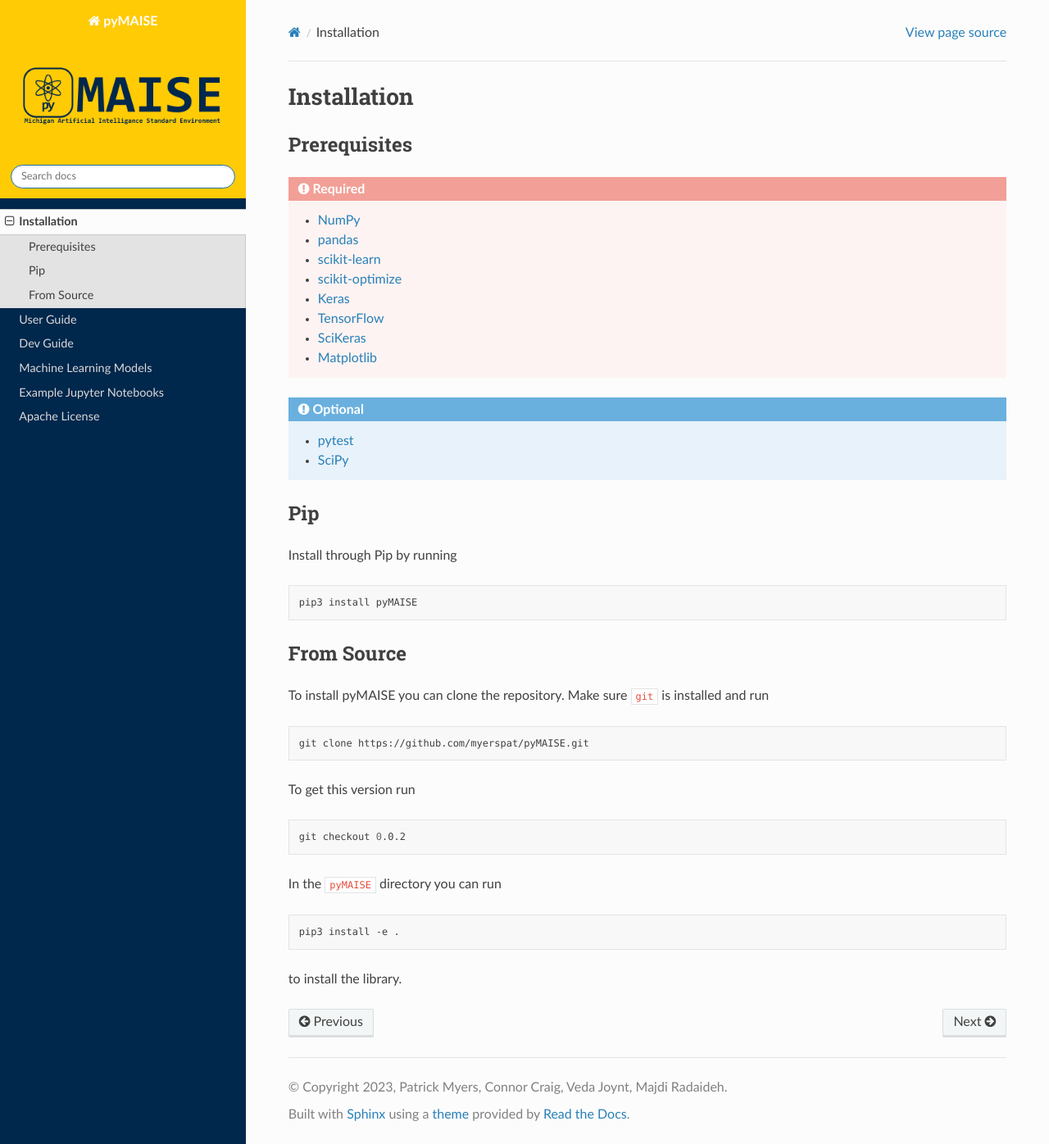
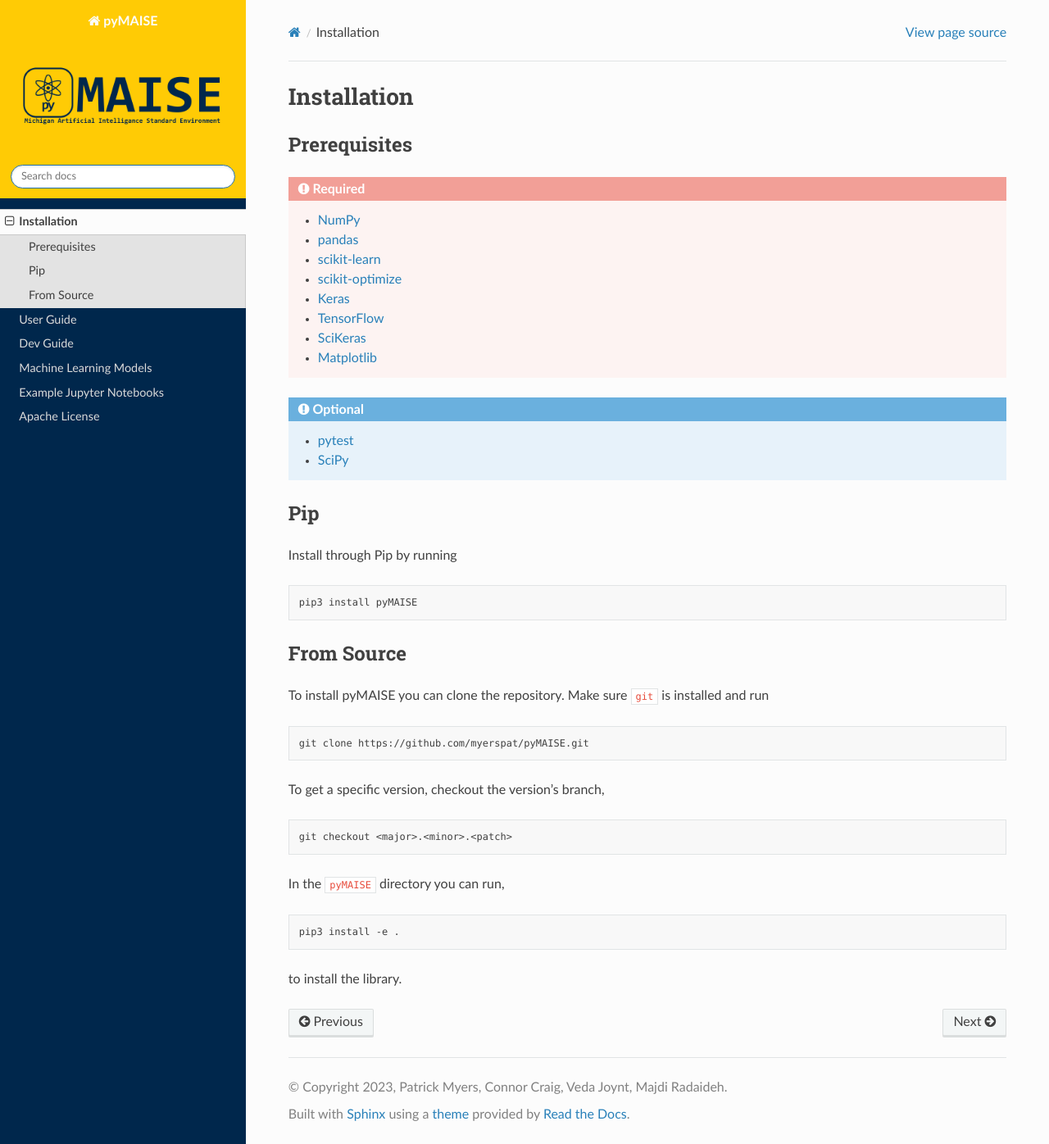
Before and after one commit to myerspat/pyMAISE, a Sphinx documentation site: the page built from docs/source/installation.rst, in a window 1280 px wide and 1396 px high. Shown: the whole window at 82% size. Built offline with Sphinx 7.4.7 and the Read the Docs theme 2.0.0, drawn with Linux system fonts in a browser that asks for light colours; pages that are not in the unit, such as notebooks, are missing from menus.

Commit message:
fix installation instructions

```diff
--- a/docs/source/installation.rst
+++ b/docs/source/installation.rst
@@ -54,13 +54,13 @@ To install pyMAISE you can clone the repository. Make sure ``git`` is installed
 
    git clone https://github.com/myerspat/pyMAISE.git
 
-To get this version run
+To get a specific version, checkout the version's branch,
 
 .. code-block:: sh
 
-   git checkout 0.0.2
+   git checkout <major>.<minor>.<patch>
 
-In the ``pyMAISE`` directory you can run
+In the ``pyMAISE`` directory you can run,
 
 .. code-block:: sh
 
```
